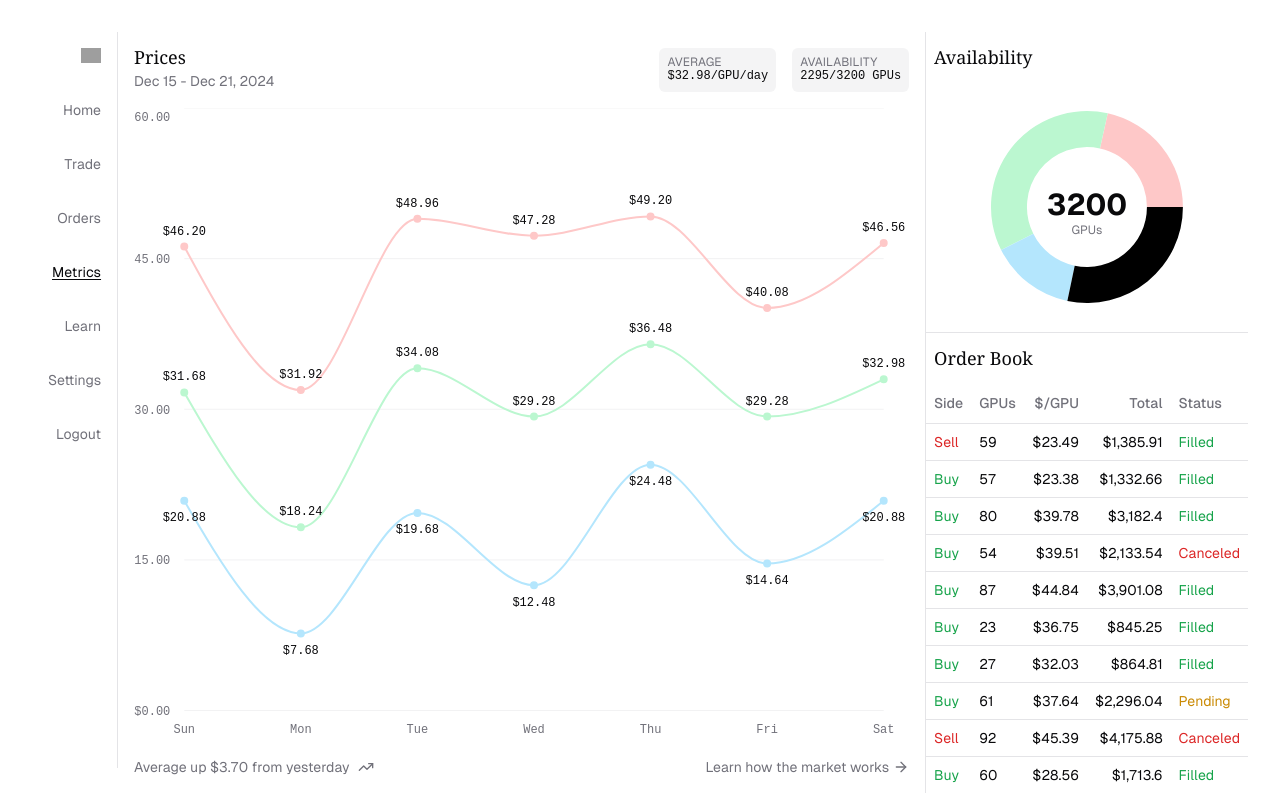
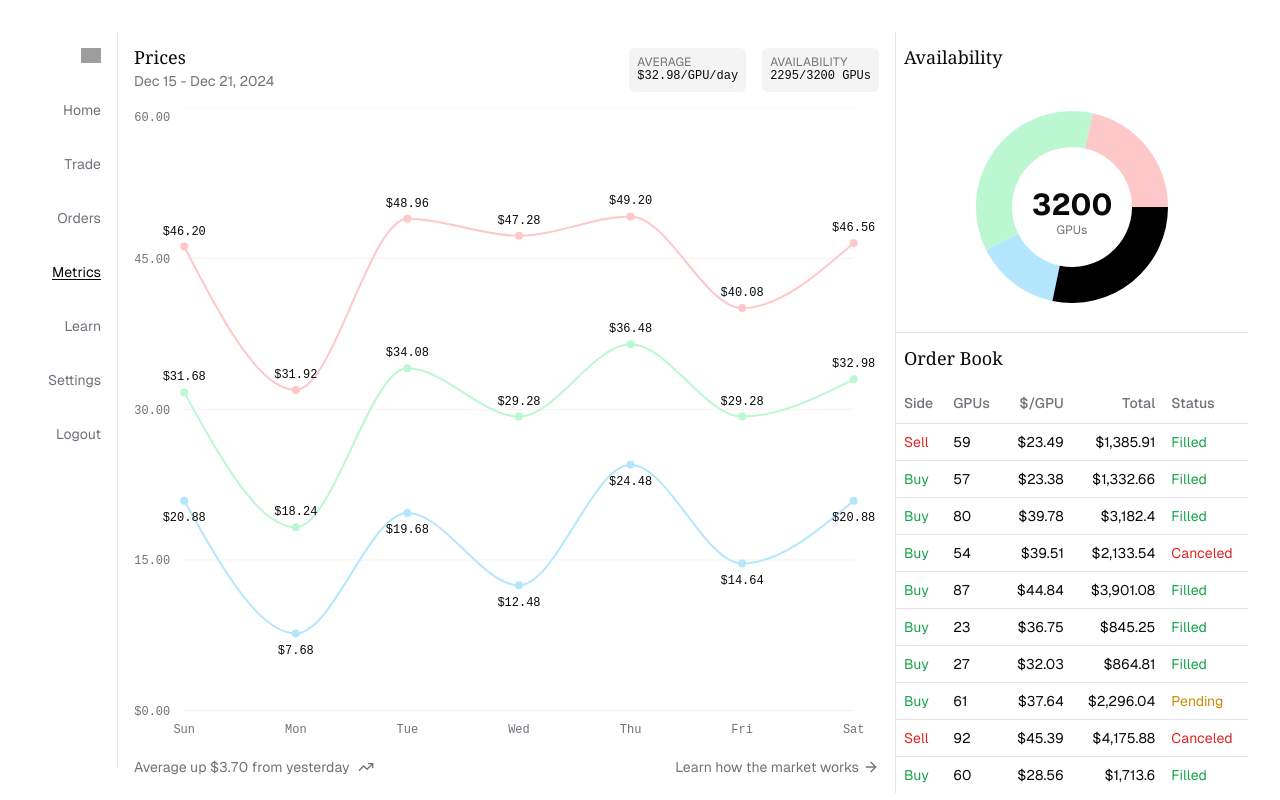
Before and after one commit to darzyx/gpu-auction-house, a Next.js app: page /metrics in a window 1280 px wide. Built offline with nearby package versions, Linux system fonts and the light colour scheme; grey boxes are pictures that could not be loaded.

Commit message:
Style adjustments to order book

```diff
--- a/src/app/metrics/order-book.tsx
+++ b/src/app/metrics/order-book.tsx
@@ -60,7 +60,7 @@ export default function OrderBookList() {
     }, []);
 
     return (
-        <Table className="min-w-80">
+        <Table className="w-[22rem]">
             <TableHeader>
                 <TableRow>
                     <TableHead>Side</TableHead>
```
